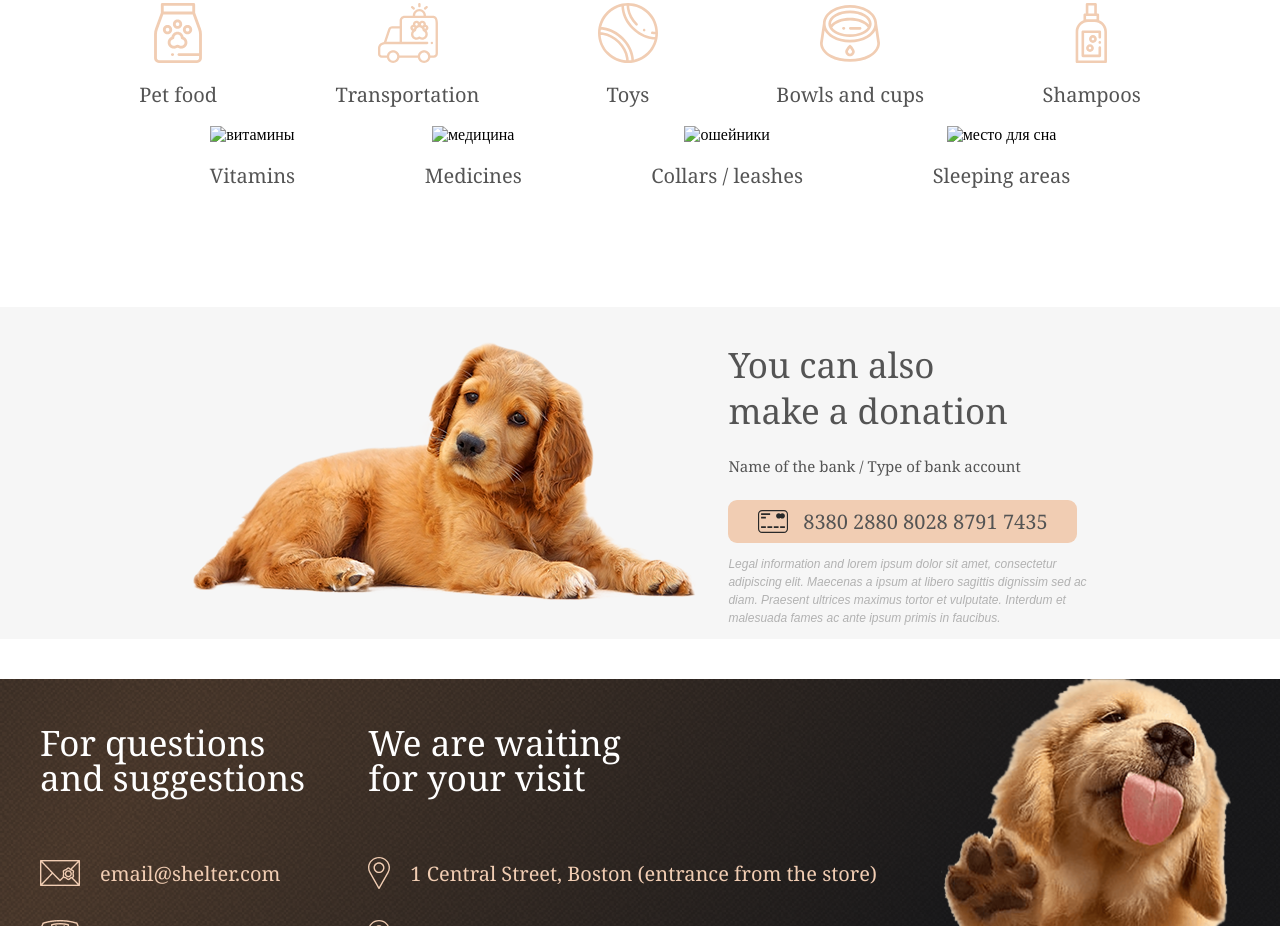
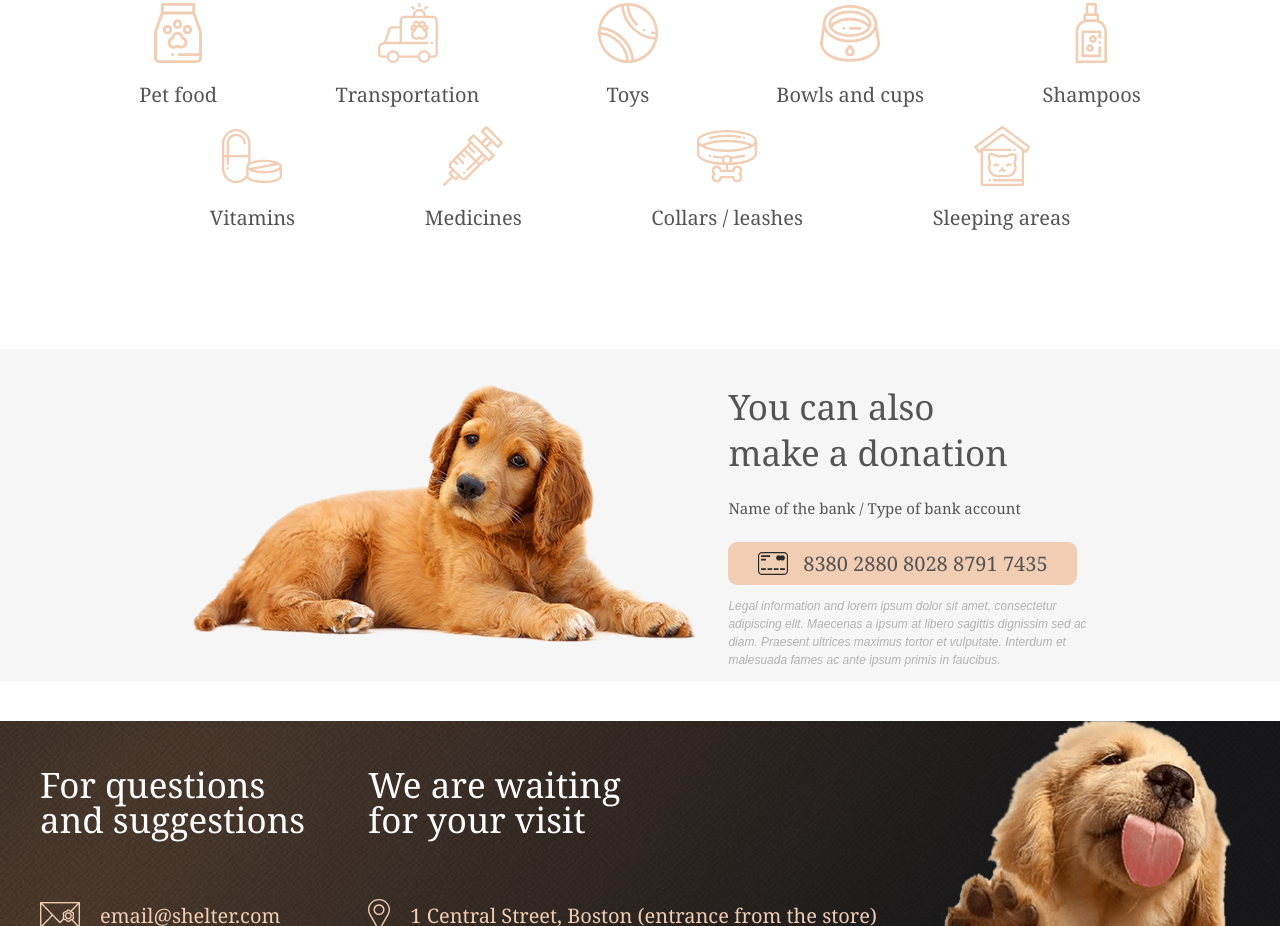
Before and after one commit to namebighourse/shelter, a plain HTML site: page index.html in a window 1280 px wide. Shown: the part 2698-3624 px from the top of the page. Drawn offline with Linux system fonts and the light colour scheme.

Commit message:
fix: icon

```diff
--- a/index.html
+++ b/index.html
@@ -166,19 +166,19 @@
                             </div>
                             <div class="help-shelter_icon_two">
                                 <div class="icon_box">
-                                    <img src="icon/1/icon-vitamins.svg" alt="витамины">
+                                    <img src="sourse/icon/1/icon-vitamins.svg" alt="витамины">
                                     <p class="icon_subtitle">Vitamins</p>
                                 </div>
                                 <div class="icon_box">
-                                    <img src="icon/1/icon-medicines.svg" alt="медицина">
+                                    <img src="sourse/icon/1/icon-medicines.svg" alt="медицина">
                                     <p class="icon_subtitle">Medicines</p>
                                 </div>
                                 <div class="icon_box">
-                                    <img src="icon/1/icon-collars-leashes.svg" alt="ошейники">
+                                    <img src="sourse/icon/1/icon-collars-leashes.svg" alt="ошейники">
                                     <p class="icon_subtitle">Collars / leashes</p>
                                 </div>
                                 <div class="icon_box">
-                                    <img src="icon/1/icon-sleeping-area.svg" alt="место для сна">
+                                    <img src="sourse/icon/1/icon-sleeping-area.svg" alt="место для сна">
                                     <p class="icon_subtitle">Sleeping areas</p>
                                 </div>
 
```
